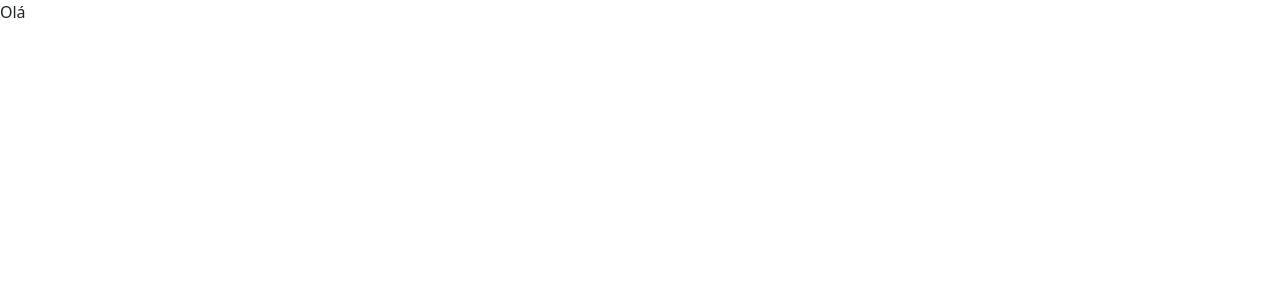
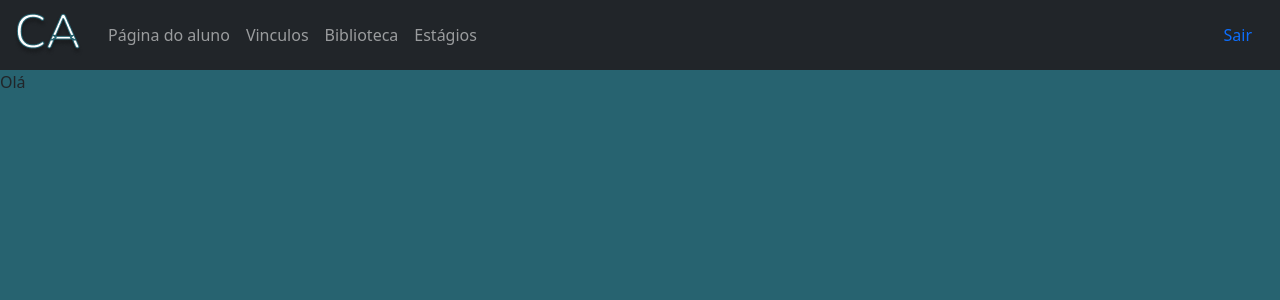
Before and after one commit to Emanuel-Bruno/CA, a Django app: page / in a window 1280 px wide. Before the commit the part shown is almost empty. Shown: the top 300 px of the page. Run offline with Django 3.2, Linux system fonts and the light colour scheme; a user stored in the database is signed in; some libraries are stand-ins or nearby versions.

Commit message:
Definindo a base do projeto

```diff
--- /dev/null
+++ b/dashboard/static/base/css/style.css
@@ -0,0 +1,15 @@
+:root {
+    --bg-main: #276370;
+    --bg-primary: #161722;
+    --bg-secound: #B0C8DB;
+    --cinza: #F3F3F3;
+    --preto: #161722;
+    --branco: #fff;
+
+}
+
+body{
+    background-color: var(--bg-main);
+    margin: 0;
+    padding: 0;
+}
--- /dev/null
+++ b/templates/aluno_opts.html
@@ -0,0 +1,15 @@
+<ul class="navbar-nav me-auto mb-2 mb-lg-0">
+    <li class="nav-item">
+      <a class="nav-link" aria-current="page" href="{% url 'pagina_inicial' %}">Página do aluno</a>
+    </li>
+    <li class="nav-item">
+        <a class="nav-link" href="#">Vinculos</a>
+      </li>
+      <li class="nav-item">
+        <a class="nav-link" href="#">Biblioteca</a>
+      </li>
+      <li class="nav-item">
+        <a class="nav-link" href="#">Estágios</a>
+      </li>
+
+  </ul>
--- a/templates/base.html
+++ b/templates/base.html
@@ -6,19 +6,20 @@
     <meta http-equiv="X-UA-Compatible" content="IE=edge">
     <meta name="viewport" content="width=device-width, initial-scale=1.0">
     <link rel="shortcut icon" href="{% static 'front_assets/imgs/logo.png' %}" type="image/x-icon">
-
     <title>
         {% block 'titulo' %}
         {% endblock %}
         CA
     </title>
 
-    <link href="{% static 'bootstrap/boostrap-5.1.3-dist/css/bootstrap.min.css' %}" rel="stylesheet">
-    <script src="{% static 'bootstrap/boostrap-5.1.3-dist/js/bootstrap.bundle.min.js' %}"></script>
+    <link href="{% static 'bootstrap/bootstrap-5.1.3-dist/css/bootstrap.min.css' %}" rel="stylesheet">
+    <script src="{% static 'bootstrap/bootstrap-5.1.3-dist/js/bootstrap.bundle.min.js' %}"></script>
+    <link rel="stylesheet" href="{% static 'base/css/style.css' %}">
     {% block 'extra_head' %}
     {% endblock %}
 </head>
 <body>
+    {% include 'topbar.html' %}
     {% block 'conteudo' %}
     {% endblock %}
     {% block 'extra_js' %}
--- a/templates/topbar.html
+++ b/templates/topbar.html
@@ -0,0 +1,17 @@
+{% load static %}
+<nav class="navbar navbar-expand-lg navbar-dark bg-dark">
+    <div class="container-fluid">
+      <button class="navbar-toggler" type="button" data-bs-toggle="collapse" data-bs-target="#navMenuToggle" aria-controls="navMenuToggle" aria-expanded="false" aria-label="Toggle navigation">
+        <span class="navbar-toggler-icon"></span>
+      </button>
+      <div class="collapse navbar-collapse" id="navMenuToggle">
+        <a class="navbar-brand" href="#"><img src="{% static 'front_assets/imgs/top_logo_CA.png' %}" alt="Logo - CA" title="Continue Aprendendo"></a>
+        {% include 'aluno_opts.html' %}
+        <div>
+            <a class="nav-link" href="{% url 'encerrar_sessao' %}">
+            Sair
+            </a>
+        </div>
+      </div>
+    </div>
+  </nav>
```
Also changed, not shown: db.sqlite3, templates/sidebar.html (deleted).
